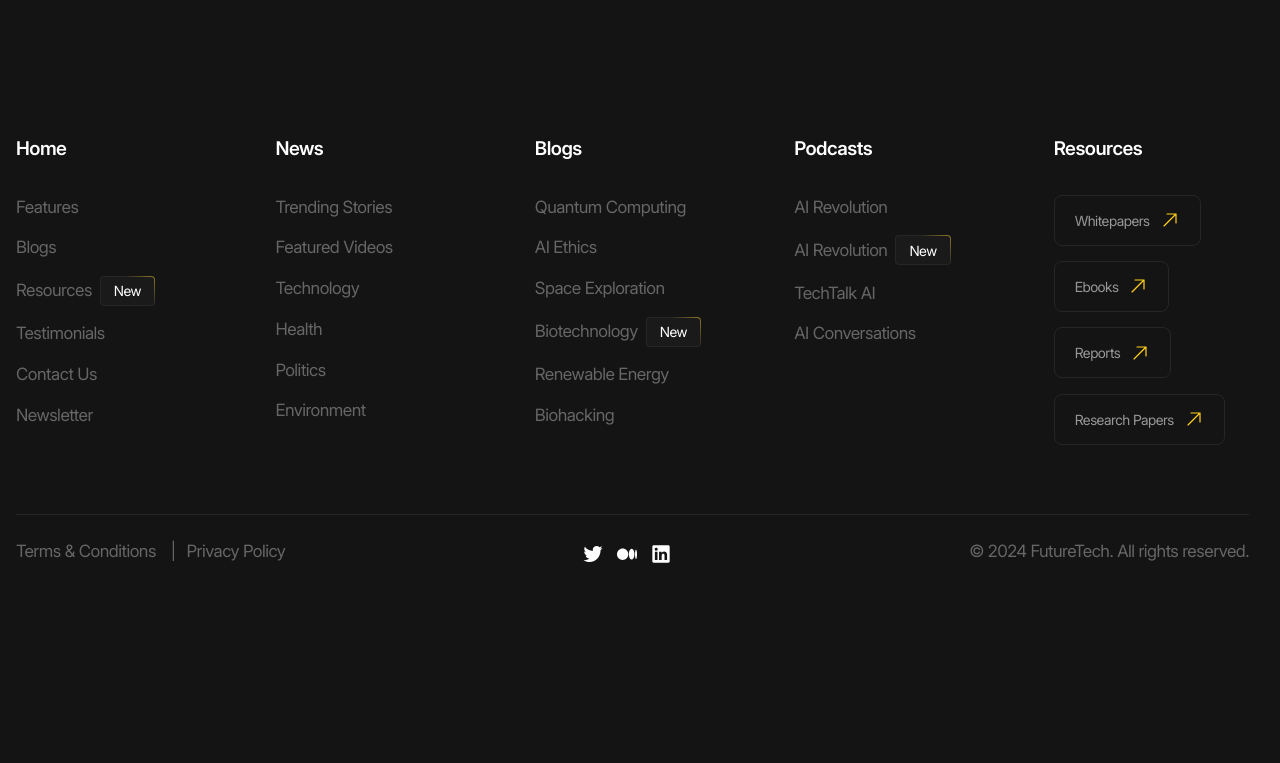
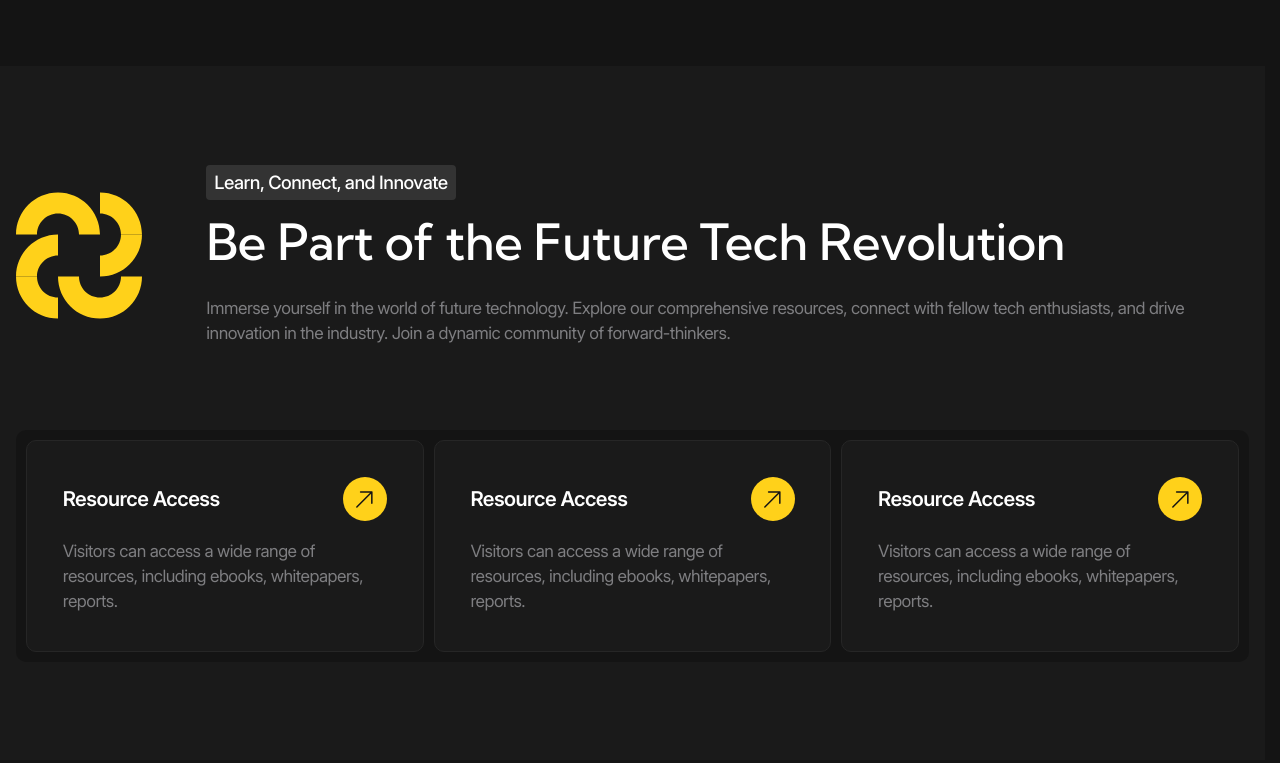
Before and after one commit to PavelDeny/Future-Tech, a website with bundled scripts: page blog.html in a window 1280 px wide. Shown: the part 2169-2932 px from the top of the page. Before the commit the page ends 2757 px from the top, so only its background shows below. Built offline with nearby package versions, Linux system fonts and the light colour scheme.

Commit message:
added page Blog

```diff
--- a/blog.html
+++ b/blog.html
@@ -367,7 +367,7 @@
          </div>
       </section>
 
-      <!--<section class="about" aria-labelledby="about-title">
+      <section class="about" aria-labelledby="about-title">
          <div class="about__inner container">
             <header class="about__header">
                <img class="about__icon" src="./images/about/icon.svg" alt="" width="150" height="150" loading="lazy" />
@@ -408,7 +408,7 @@
                </li>
             </ul>
          </div>
-      </section>-->
+      </section>
    </main>
 
    <footer class="footer">
```
